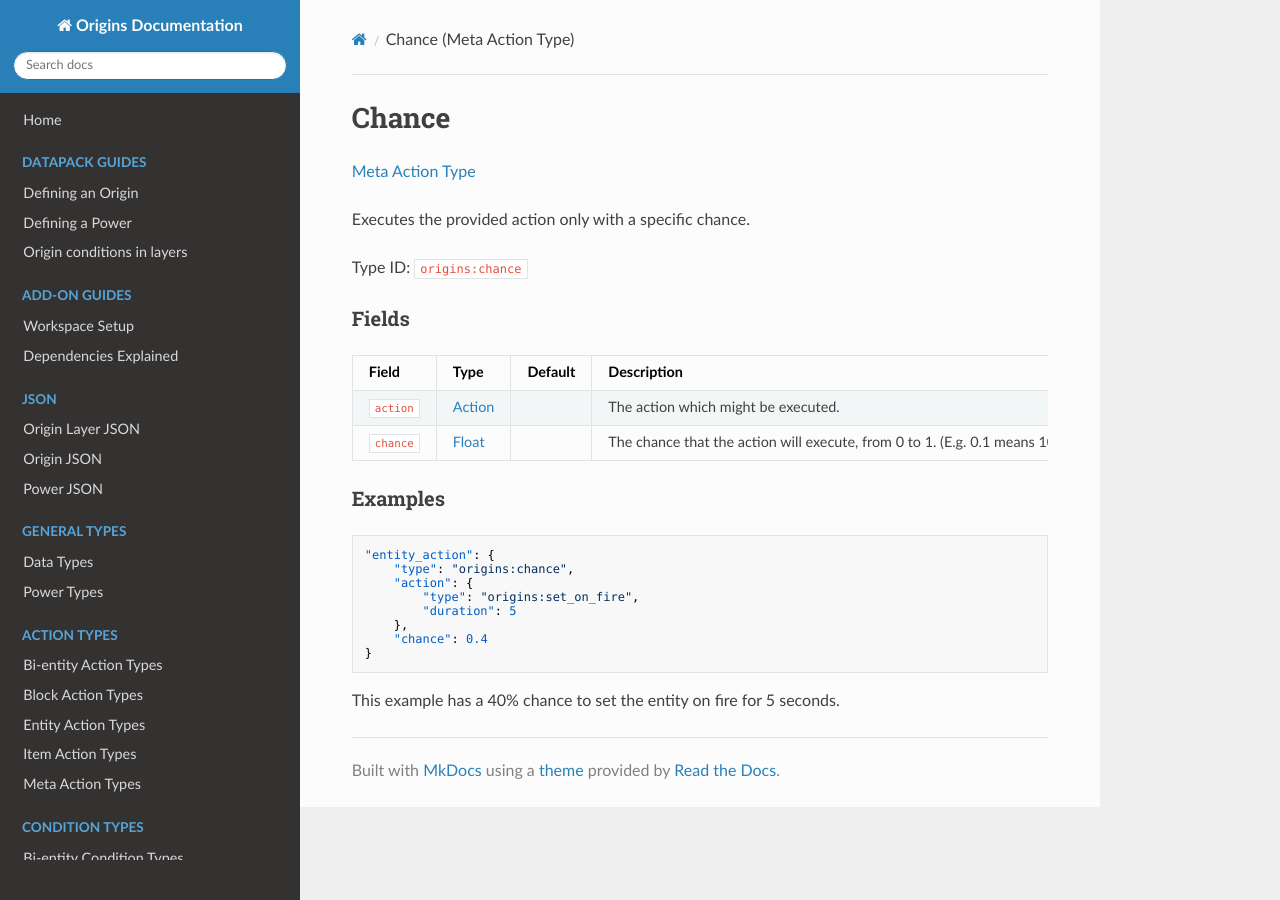
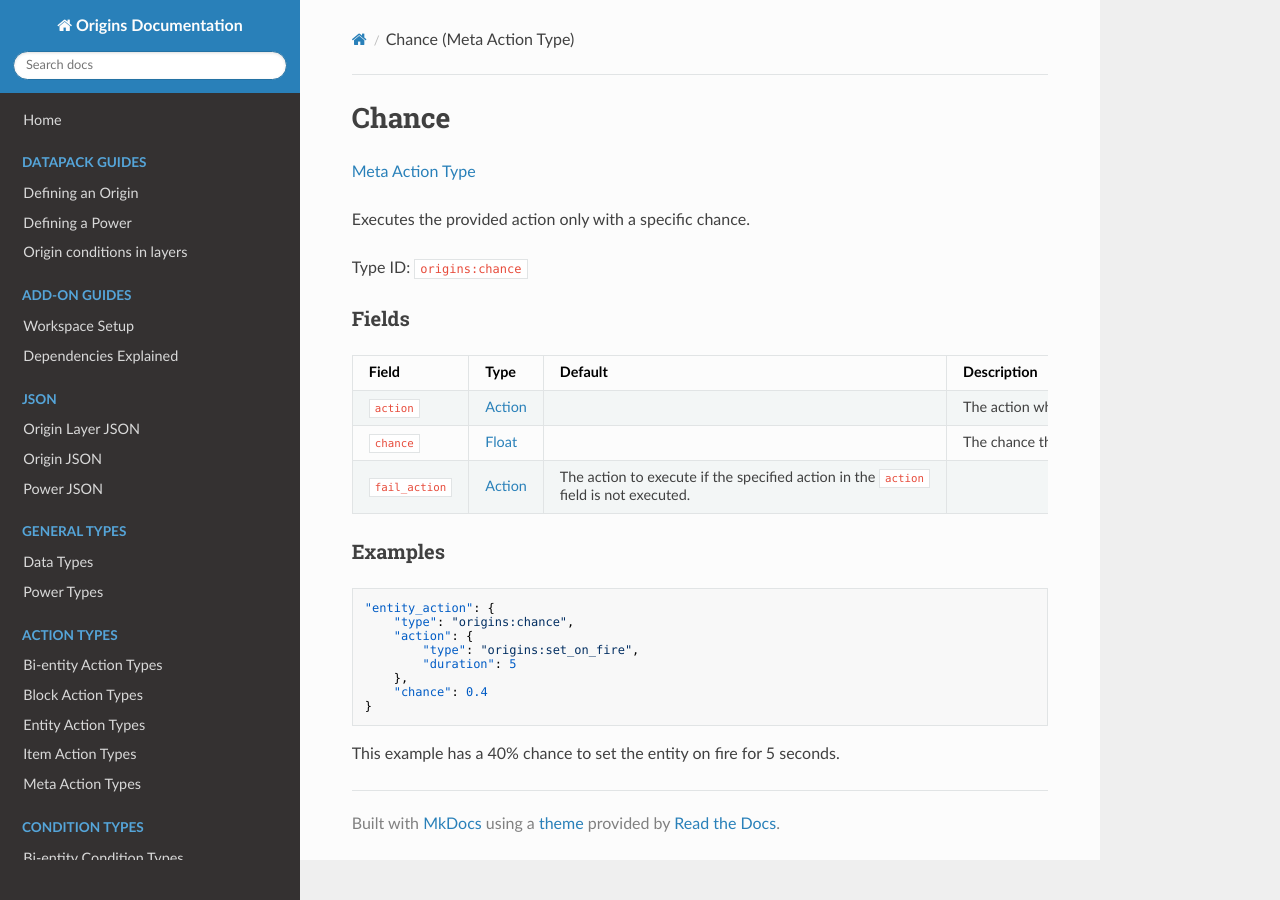
Before and after one commit to apace100/origins-docs, an MkDocs documentation site: the page built from docs/types/meta_action_types/chance.md, in a window 1280 px wide. Built offline with MkDocs 1.6.1, drawn with Linux system fonts in a browser that asks for light colours; nearby versions of some CDN libraries.

Commit message:
Updated `chance.md` (Meta Action Types)
Added the `fail_action` field

```diff
--- a/docs/types/meta_action_types/chance.md
+++ b/docs/types/meta_action_types/chance.md
@@ -17,7 +17,8 @@ Type ID: `origins:chance`
 Field  | Type | Default | Description
 -------|------|---------|-------------
 `action` | [Action](../action_types.md) | | The action which might be executed.
-`chance` | [Float](../data_types/float.md) | | The chance that the action will execute, from 0 to 1. (E.g. 0.1 means 10% chance, 0.95 means 95% chance)
+`chance` | [Float](../data_types/float.md) | | The chance that the action will execute, from 0 to 1. (E.g. 0.1 means 10% chance, 0.95 means 95% chance).
+`fail_action` | [Action](../action_types.md) | The action to execute if the specified action in the `action` field is not executed.
 
 
 ### Examples
```
